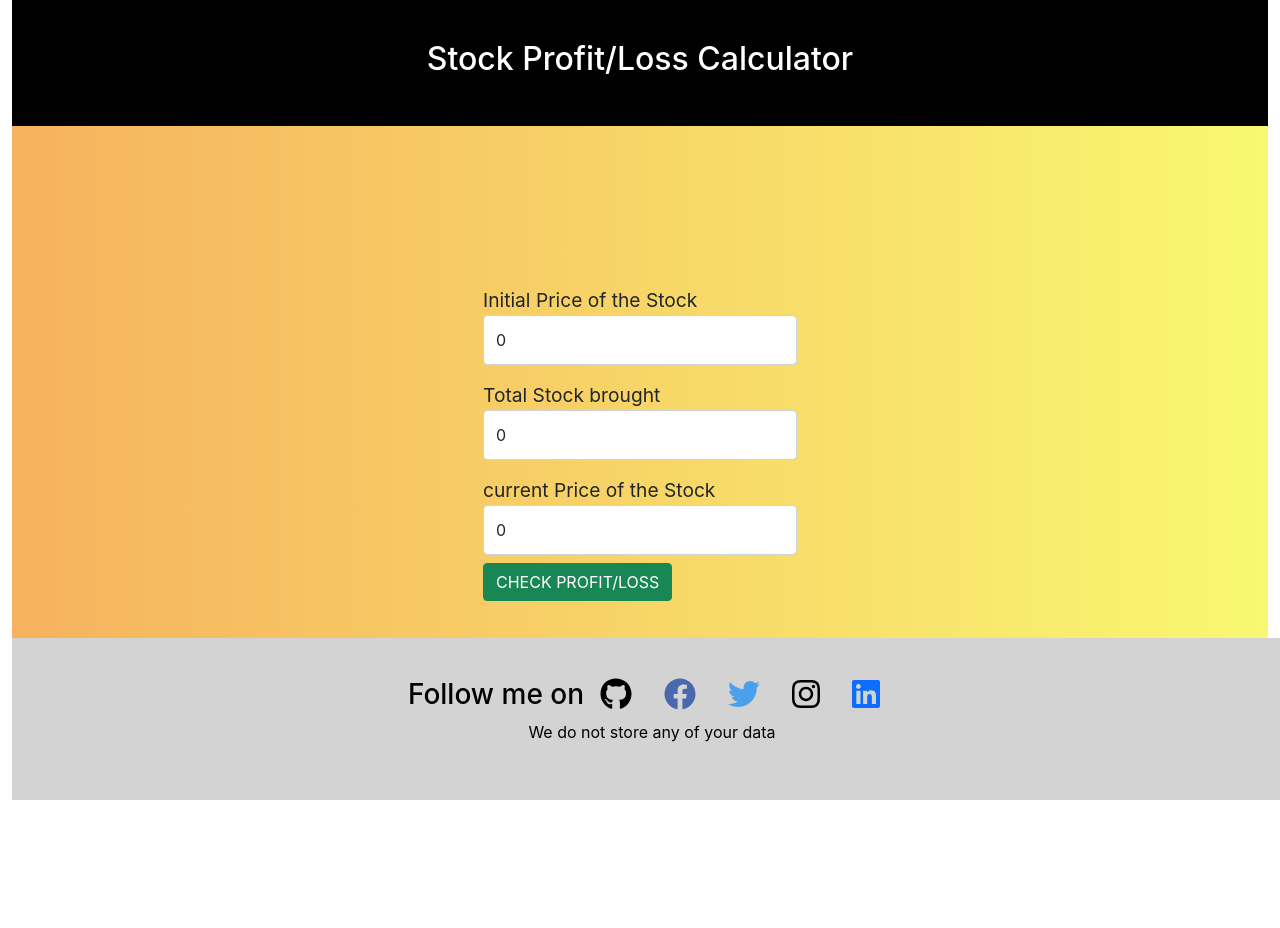
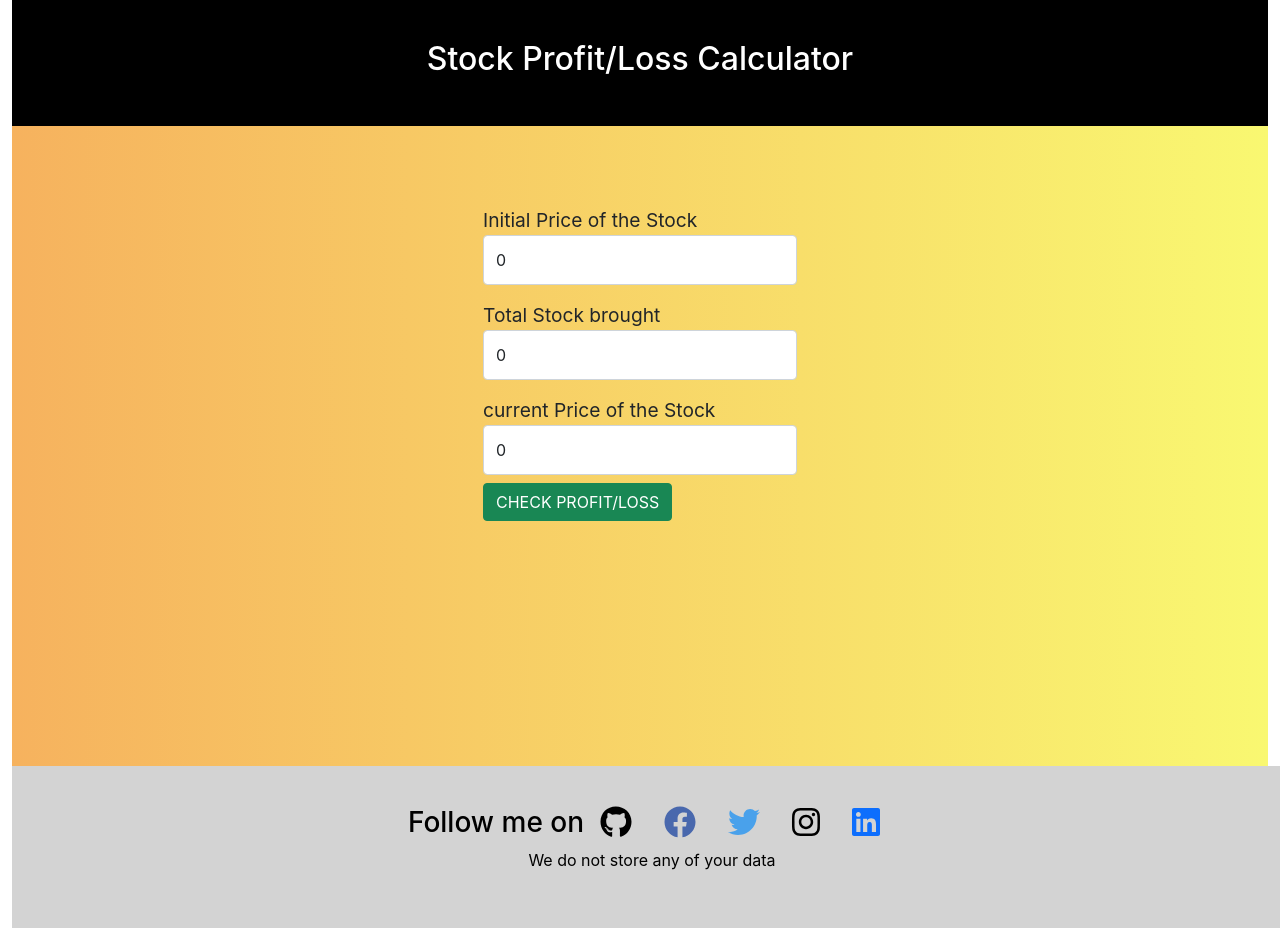
Before and after one commit to skiran252/neogmark14, a React (Create React App) app: page / in a window 1280 px wide. Before the commit the page ends 800 px from the top, so only its background shows below. Built offline with nearby package versions, Linux system fonts and the light colour scheme.

Commit message:
style: fix margin-bottom footer hid response

```diff
--- a/src/components/Form.js
+++ b/src/components/Form.js
@@ -14,7 +14,7 @@ export default function Form() {
     const profitOrLoss = (currentPrice - initialPrice) * units;
     const profitOrLossPercentage =
       ((currentPrice - initialPrice) / initialPrice) * 100;
-    if (profitOrLoss > 0) {
+    if (profitOrLoss >= 0) {
       return setMessage(
         <div className="alert alert-success text-success" style={{fontSize:"larger"}}>
           <div>You made: {profitOrLoss} </div>
@@ -38,7 +38,7 @@ export default function Form() {
 
   return (
     <div className="col-md-3">
-      <div style={{ paddingTop: "20vh" }}>
+      <div style={{ paddingTop: "10vh" }}>
         <div className="form-group">
           <label>Initial Price of the Stock</label>
           <input
--- a/src/components/style.css
+++ b/src/components/style.css
@@ -3,10 +3,8 @@ header {
 }
 
 footer {
-  position: fixed;
   color: black;
-  bottom: 0;
-  width: 100%;
+  width: 100vw;
   padding: 40px;
 }
 
```
